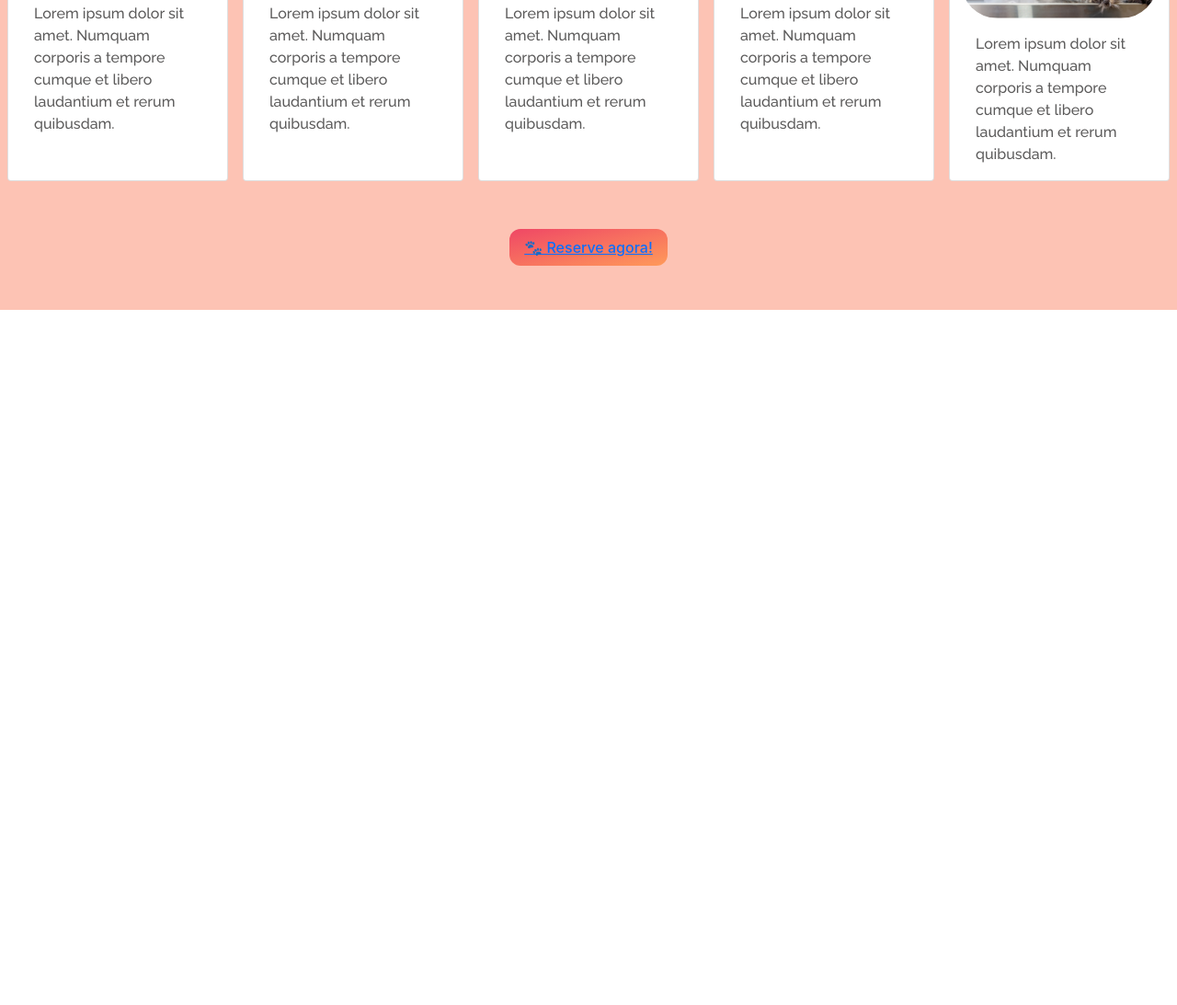
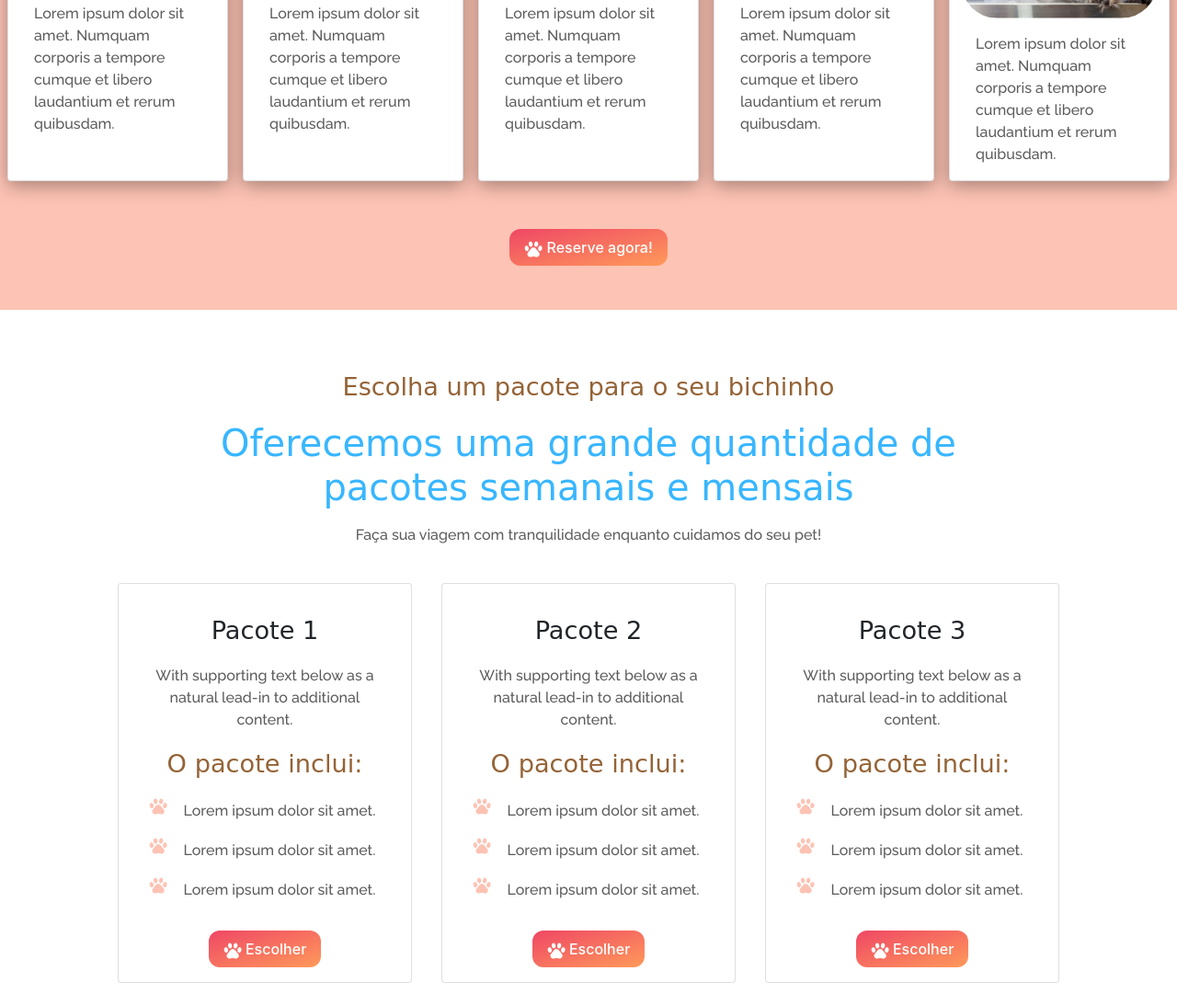
Before and after one commit to gabrielabsouza1/Landing-page-petshop, a plain HTML site: page index.html in a window 1280 px wide. Shown: the part 2293-3386 px from the top of the page at 92% size. Before the commit the page ends 2630 px from the top, so only its background shows below. Drawn offline with nearby package versions, Linux system fonts and the light colour scheme; a web font is replaced by a local one.

Commit message:
adicionando section de pacotes

```diff
--- a/index.css
+++ b/index.css
@@ -211,6 +211,10 @@ body {
   font-size: 2.5rem;
 }
 
+.card-style {
+  box-shadow: rgba(0, 0, 0, 0.35) 0px 5px 20px;
+}
+
 .titulo-card {
   font-family: 'Sansita Swashed', cursive;
   font-size: 1.7rem;
@@ -224,3 +228,22 @@ body {
   margin-top: 15px;
   border-radius: 40px;
 }
+
+.link {
+  text-decoration: none;
+  color: white;
+}
+
+.link:hover {
+  color: white;
+}
+
+.icone-pacotes {
+  list-style-image: url(img/patinha.png);
+}
+
+.subtitulo-card {
+  font-family: 'Sansita Swashed', cursive;
+  font-size: 1.7rem;
+  color: #946336;
+}
--- a/index.html
+++ b/index.html
@@ -34,7 +34,7 @@
                             <a class="nav-link" href="#serviços">Serviços</a>
                         </li>
                         <li class="nav-item">
-                            <a class="nav-link" href="#">Pacotes</a>
+                            <a class="nav-link" href="#pacotes">Pacotes</a>
                         </li>
                         <li class="nav-item">
                             <a class="nav-link" href="#">Localização</a>
@@ -91,7 +91,7 @@
                             <option value="4">Hospedagem</option>
                             <option value="5">Cuidadora</option>
                             <option value="6">Consulta e Exames</option>
-                          </select>
+                        </select>
                     </div>
                     <div class="col-auto mb-2 px-4">
                         <label class="form-label form-texto">Data</label>
@@ -113,7 +113,7 @@
                         <input type="number" class="form-control">
                     </div>
                     <div class="posicao-botao">
-                        <button type="submit" class="button-style">&#128062; Reserve agora!</button>
+                        <button type="submit" class="button-style"><img src="img/patinha-botao.png"> Reserve agora!</button>
                     </div>
                 </form>
             </div>
@@ -163,7 +163,7 @@
                 a tempore cumque et libero laudantium et rerum quibusdam.</p>
         </div>
         <div class="row justify-content-center">
-            <div class="col-sm-auto col-md-auto card mx-2 my-1 fade-in" style="width: 15rem;">
+            <div class="card-style col-sm-auto col-md-auto card mx-2 my-1 fade-in" style="width: 15rem;">
                 <h5 class="titulo-card">Banho</h5>
                 <img src="img/banho.png" class="img-card" alt="...">
                 <div class="card-body">
@@ -172,7 +172,7 @@
                         quibusdam.</p>
                 </div>
             </div>
-            <div class="col-sm-auto col-md-auto card mx-2 my-1 fade-in" style="width: 15rem;">
+            <div class="card-style col-sm-auto col-md-auto card mx-2 my-1 fade-in" style="width: 15rem;">
                 <h5 class="titulo-card">Tosa</h5>
                 <img src="img/tosa.png" class="img-card" alt="...">
                 <div class="card-body">
@@ -181,7 +181,7 @@
                         quibusdam.</p>
                 </div>
             </div>
-            <div class="col-sm-auto col-md-auto card mx-2 my-1 fade-in" style="width: 15rem;">
+            <div class="card-style col-sm-auto col-md-auto card mx-2 my-1 fade-in" style="width: 15rem;">
                 <h5 class="titulo-card">Hospedagem</h5>
                 <img src="img/hotel.png" class="img-card" alt="...">
                 <div class="card-body">
@@ -190,7 +190,7 @@
                         quibusdam.</p>
                 </div>
             </div>
-            <div class="col-sm-auto col-md-auto card mx-2 my-1 fade-in" style="width: 15rem;">
+            <div class="card-style col-sm-auto col-md-auto card mx-2 my-1 fade-in" style="width: 15rem;">
                 <h5 class="titulo-card">Cuidadora</h5>
                 <img src="img/cuidadora.png" class="img-card" alt="...">
                 <div class="card-body">
@@ -199,7 +199,7 @@
                         quibusdam.</p>
                 </div>
             </div>
-            <div class="col-sm-auto col-md-auto card mx-2 my-1 fade-in" style="width: 15rem;">
+            <div class="card-style col-sm-auto col-md-auto card mx-2 my-1 fade-in" style="width: 15rem;">
                 <h5 class="titulo-card">Consultas e exames</h5>
                 <img src="img/exame.png" class="img-card" alt="...">
                 <div class="card-body">
@@ -210,12 +210,74 @@
             </div>
         </div>
         <div class="posicao-botao">
-            <button type="submit" class="button-style mt-5"><a href="#home">&#128062; Reserve agora!</a></button>
+            <button class="button-style mt-5"><a class="link" href="#home"><img src="img/patinha-botao.png"> Reserve
+                    agora!</a></button>
         </div>
     </section>
 
-    <section id="pacotes">
-
+    <section class="row justify-content-center py-4" id="pacotes">
+        <div class="col-sm-auto col-md-auto col-lg-9 py-4 mx-5 text-center">
+            <p class="titulo-sobre my-3">Escolha um pacote para o seu bichinho</p>
+            <h6 class="subtitulo-sobre my-3">Oferecemos uma grande quantidade de pacotes semanais e mensais</h6>
+            <p class="texto-sobre my-3">Faça sua viagem com tranquilidade enquanto cuidamos do seu pet!</p>
+        </div>
+        <div class="card text-center mx-3" style="width: 20rem;">
+            <div class="card-body">
+                <p class="titulo-card">Pacote 1</p>
+                <p class="texto-sobre">With supporting text below as a natural lead-in to additional content.</p>
+                <p class="subtitulo-card">O pacote inclui:</p>
+                <ul class="icone-pacotes">
+                    <li class="my-2">
+                        <p class="texto-sobre">Lorem ipsum dolor sit amet.</p>
+                    </li>
+                    <li class="my-2">
+                        <p class="texto-sobre">Lorem ipsum dolor sit amet.</p>
+                    </li>
+                    <li class="my-2">
+                        <p class="texto-sobre">Lorem ipsum dolor sit amet.</p>
+                    </li>
+                </ul>
+                <button type="submit" class="button-style mt-3"><img src="img/patinha-botao.png"> Escolher</a></button>
+            </div>
+        </div>
+        <div class="card text-center mx-3" style="width: 20rem;">
+            <div class="card-body">
+                <p class="titulo-card">Pacote 2</p>
+                <p class="texto-sobre">With supporting text below as a natural lead-in to additional content.</p>
+                <p class="subtitulo-card">O pacote inclui:</p>
+                <ul class="icone-pacotes">
+                    <li class="my-2">
+                        <p class="texto-sobre">Lorem ipsum dolor sit amet.</p>
+                    </li>
+                    <li class="my-2">
+                        <p class="texto-sobre">Lorem ipsum dolor sit amet.</p>
+                    </li>
+                    <li class="my-2">
+                        <p class="texto-sobre">Lorem ipsum dolor sit amet.</p>
+                    </li>
+                </ul>
+                <button type="submit" class="button-style mt-3"><img src="img/patinha-botao.png"> Escolher</a></button>
+            </div>
+        </div>
+        <div class="card text-center mx-3" style="width: 20rem;">
+            <div class="card-body">
+                <p class="titulo-card">Pacote 3</p>
+                <p class="texto-sobre">With supporting text below as a natural lead-in to additional content.</p>
+                <p class="subtitulo-card">O pacote inclui:</p>
+                <ul class="icone-pacotes">
+                    <li class="my-2">
+                        <p class="texto-sobre">Lorem ipsum dolor sit amet.</p>
+                    </li>
+                    <li class="my-2">
+                        <p class="texto-sobre">Lorem ipsum dolor sit amet.</p>
+                    </li>
+                    <li class="my-2">
+                        <p class="texto-sobre">Lorem ipsum dolor sit amet.</p>
+                    </li>
+                </ul>
+                <button type="submit" class="button-style mt-3"><img src="img/patinha-botao.png"> Escolher</a></button>
+            </div>
+        </div>
     </section>
 
     <section id="localizacao">
```
